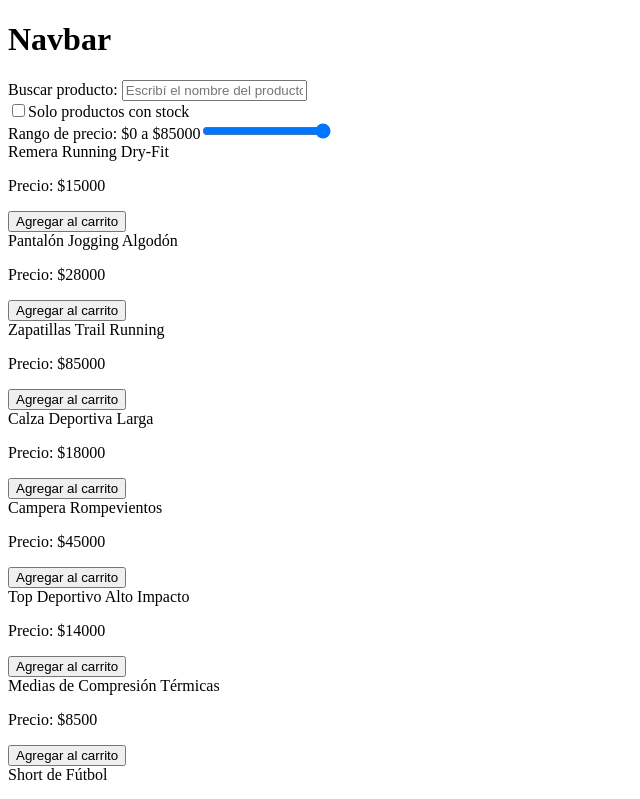
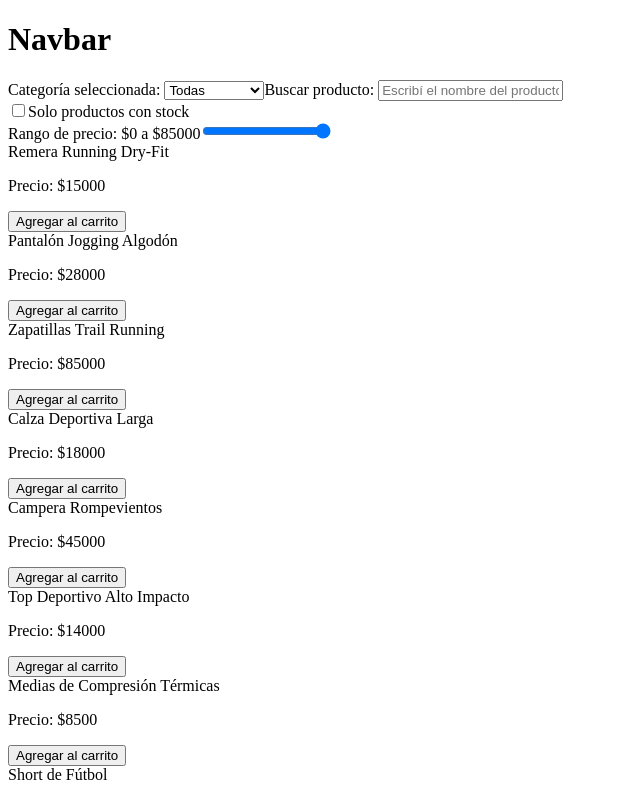
Before and after one commit to toralessantiago/ecommerce, a React (Vite) app in the folder ecommerce/: page /productos in a window 1280 px wide. Shown: the top 799 px of the page, without its empty margins (0-640 px from the left). Built offline with nearby package versions, Linux system fonts and the light colour scheme.

Commit message:
Filtrado por categorías

```diff
--- a/ecommerce/src/pages/Productos.jsx
+++ b/ecommerce/src/pages/Productos.jsx
@@ -23,6 +23,18 @@ function Productos() {
     <div className="mt-4">
       <Container>
         <Form.Group className="mb-3">
+          <Form.Label>Categoría seleccionada: </Form.Label>
+
+          <Form.Select
+            value={categoria}
+            onChange={(e) => setCategoria(e.target.value)}
+          >
+            <option value="Todas">Todas</option>
+            <option value="Indumentaria">Indumentaria</option>
+            <option value="Calzado">Calzado</option>
+            <option value="Abrigo">Abrigo</option>
+            <option value="Accesorios">Accesorios</option>
+          </Form.Select>
           <Form.Label>Buscar producto: </Form.Label>
           <Form.Control
             type="text"
@@ -35,11 +47,11 @@ function Productos() {
           </Form.Check>
           <Form.Label>Rango de precio: ${rangoDePrecio[0]} a ${rangoDePrecio[1]}</Form.Label>
           <Form.Range
-          min={0}
-          max={85000}
-          step={1000}
-          value={rangoDePrecio[1]}
-          onChange={(e) => setRangoDePrecio([0, e.target.value])}>
+            min={0}
+            max={85000}
+            step={1000}
+            value={rangoDePrecio[1]}
+            onChange={(e) => setRangoDePrecio([0, e.target.value])}>
           </Form.Range>
 
         </Form.Group>
```
